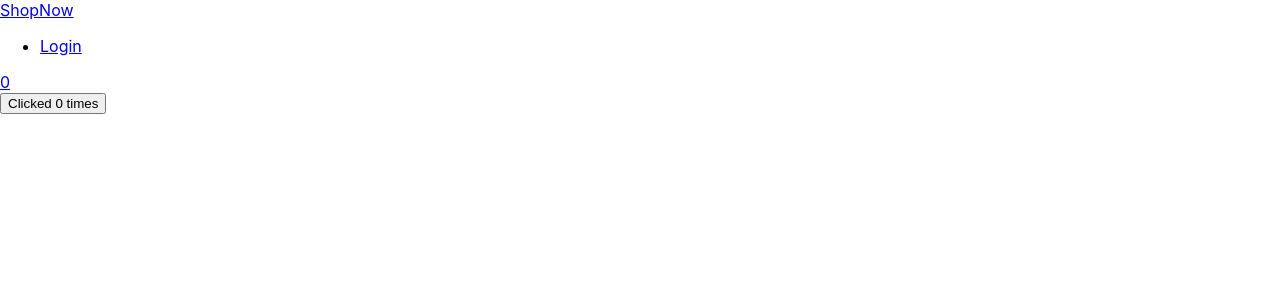
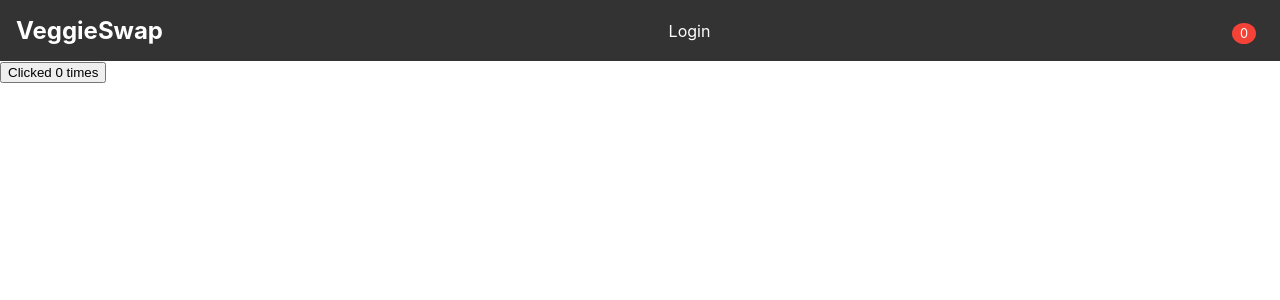
Before and after one commit to blairezh/veggieswap, a React (Create React App) app in the folder veggieswap/: page / in a window 1280 px wide. Shown: the top 300 px of the page. Built offline with nearby package versions, Linux system fonts and the light colour scheme.

Commit message:
added css to navbar

```diff
--- /dev/null
+++ b/veggieswap/src/components/Navbar/Navbar.css
@@ -0,0 +1,55 @@
+.navbar {
+    display: flex;
+    justify-content: space-between;
+    align-items: center;
+    background-color: #333;
+    color: #fff;
+    padding: 1rem;
+  }
+
+  .navbar-left .logo {
+    font-size: 1.5rem;
+    font-weight: bold;
+    color: #fff;
+    text-decoration: none;
+  }
+
+  .navbar-center .nav-links {
+    list-style-type: none;
+    display: flex;
+    margin: 0;
+    padding: 0;
+  }
+
+  .navbar-center .nav-links li {
+    margin-right: 1rem;
+  }
+
+  .navbar-center .nav-links a {
+    color: #fff;
+    text-decoration: none;
+  }
+
+  .navbar-right {
+    display: flex;
+    align-items: center;
+  }
+
+  .navbar-right .cart-icon,
+  .navbar-right .user-icon {
+    color: #fff;
+    text-decoration: none;
+    margin-left: 1rem;
+    position: relative;
+  }
+
+  .navbar-right .cart-count {
+    background-color: #f44336;
+    color: #fff;
+    border-radius: 50%;
+    padding: 0.2rem 0.5rem;
+    font-size: 0.8rem;
+    position: absolute;
+    top: -0.5rem;
+    right: -0.5rem;
+  }
--- a/veggieswap/src/components/Navbar/navbar.js
+++ b/veggieswap/src/components/Navbar/navbar.js
@@ -1,5 +1,5 @@
 import React from 'react';
-//import './Navbar.css';
+import './Navbar.css';
 
 const Navbar = () => {
   return (
@@ -7,7 +7,7 @@ const Navbar = () => {
 <nav className="navbar">
   <div className="navbar-left">
     <a href="/" className="logo">
-      ShopNow
+      VeggieSwap
     </a>
   </div>
   <div className="navbar-center">
```
